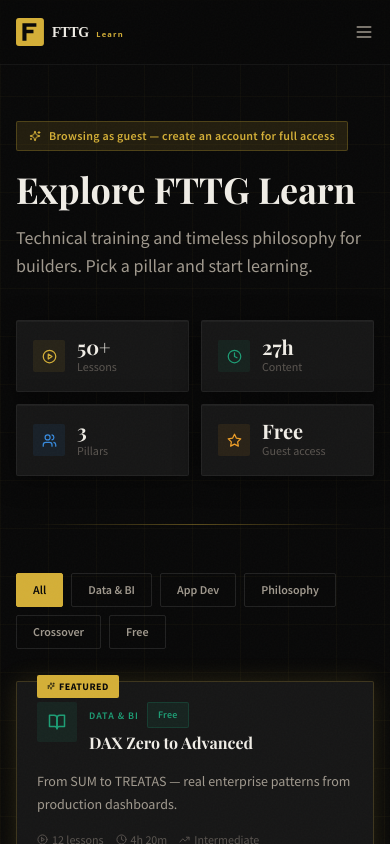
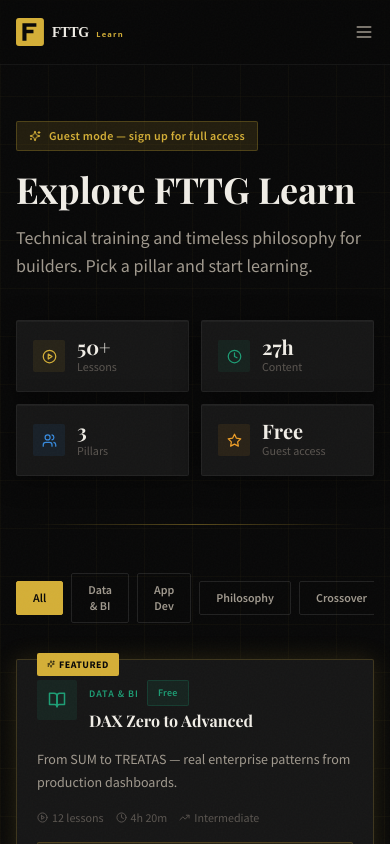
Before and after one commit to femithetechguy/learn.fttgsolutions, a Next.js app: page / in a window 390 px wide. Both pictures are taken after a click on the button "Continue as Guest". Shown: the top 844 px of the page. Built offline with nearby package versions, Linux system fonts and the light colour scheme; a web font is replaced by a local one.

Commit message:
fix: mobile responsiveness — menu links, guest banner, filter pills, footer

```diff
--- a/src/components/Dashboard.tsx
+++ b/src/components/Dashboard.tsx
@@ -186,7 +186,8 @@ export default function Dashboard({ user, onLogout }: DashboardProps) {
         {mobileMenuOpen && (
           <div className="md:hidden border-t border-white/5 bg-bg-secondary px-4 py-4 space-y-3">
             <a href="#courses" className="block font-sans text-sm text-text-secondary py-1">Courses</a>
-            <a href="https://www.fttgsolutions.com" className="block font-sans text-sm text-text-secondary py-1">fttgsolutions.com</a>
+            <a href="https://learn.fttgsolutions.com/articles" className="block font-sans text-sm text-text-secondary py-1">Articles</a>
+            <a href="https://www.fttgsolutions.com" className="block font-sans text-sm text-text-secondary py-1" target="_blank" rel="noopener noreferrer">fttgsolutions.com</a>
             <div className="pt-2 border-t border-white/5">
               <button onClick={onLogout} className="flex items-center gap-2 font-sans text-sm text-text-muted">
                 <LogOut size={14} />
@@ -204,9 +205,9 @@ export default function Dashboard({ user, onLogout }: DashboardProps) {
           <div className="animate-fade-in">
             {isGuest ? (
               <>
-                <div className="inline-flex items-center gap-2 px-3 py-1.5 bg-gold-muted border border-gold-border rounded-sm mb-4">
-                  <Sparkles size={12} className="text-gold" />
-                  <span className="font-sans text-xs font-semibold text-gold tracking-wide">Browsing as guest — create an account for full access</span>
+                <div className="inline-flex items-center gap-2 px-3 py-1.5 bg-gold-muted border border-gold-border rounded-sm mb-4 max-w-full">
+                  <Sparkles size={12} className="text-gold flex-shrink-0" />
+                  <span className="font-sans text-xs font-semibold text-gold tracking-wide">Guest mode — sign up for full access</span>
                 </div>
                 <h1 className="font-display text-4xl sm:text-5xl font-bold text-text-primary leading-tight">
                   Explore FTTG Learn
@@ -249,7 +250,8 @@ export default function Dashboard({ user, onLogout }: DashboardProps) {
       <div id="courses" className="max-w-7xl mx-auto px-4 sm:px-6 lg:px-8 py-12">
 
         {/* Filter pills */}
-        <div className="flex items-center gap-2 flex-wrap mb-8">
+        <div className="flex items-center gap-2 overflow-x-auto pb-1 mb-8 scrollbar-hide"
+          style={{ scrollbarWidth: 'none' }}>
           {FILTER_PILLS.map(f => (
             <button
               key={f}
@@ -392,7 +394,7 @@ export default function Dashboard({ user, onLogout }: DashboardProps) {
             </div>
 
             {/* Nav links */}
-            <div className="flex gap-10">
+            <div className="flex gap-10 flex-wrap">
               <div className="flex flex-col gap-2">
                 <p className="font-sans text-[10px] font-semibold tracking-widest uppercase text-text-muted mb-1">Learn</p>
                 <a href="#courses" className="font-sans text-xs text-text-secondary hover:text-text-primary transition-colors">Courses</a>
```
